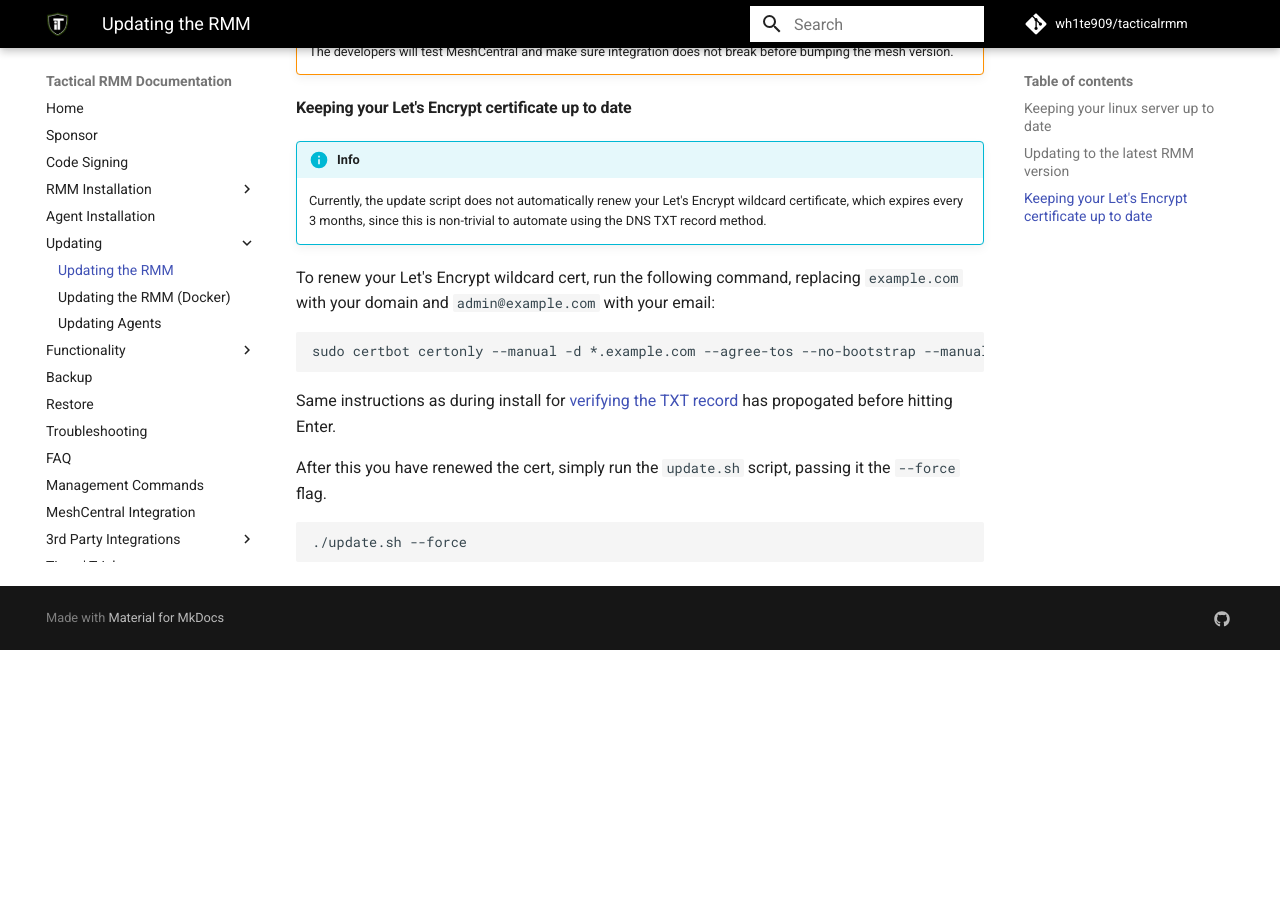
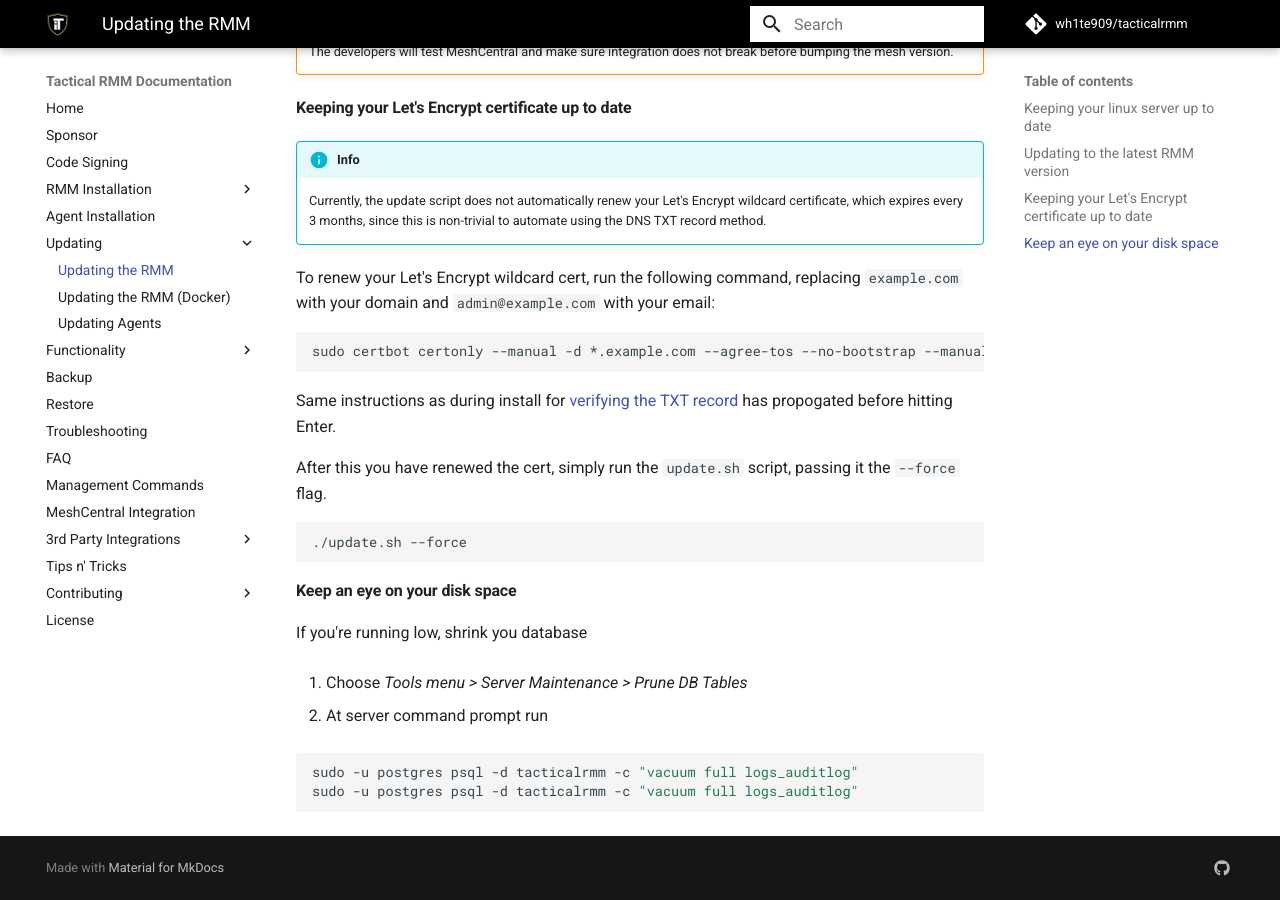
Before and after one commit to amidaware/trmm-docs, an MkDocs documentation site: the page built from docs/docs/update_server.md, in a window 1280 px wide and 900 px high, scrolled down 1495 px. Built offline with MkDocs 1.6.1 and Material for MkDocs 9.7.7, drawn with Linux system fonts in a browser that asks for light colours; comment, search, counter and statistics services are not loaded; before the commit the page ends 2145 px from its top, so only the background shows below that.

Commit message:
adding db maintenance to docs

````diff
--- a/docs/docs/update_server.md
+++ b/docs/docs/update_server.md
@@ -17,6 +17,7 @@
 SSH into your server as the linux user you created during install.<br/><br/>
 __Never__ run any update scripts or commands as the `root` user.<br/>This will mess up permissions and break your installation.<br/><br/>
 Download the update script and run it:<br/>
+
 ```bash
 wget -N https://raw.githubusercontent.com/wh1te909/tacticalrmm/master/update.sh
 chmod +x update.sh
@@ -27,14 +28,15 @@
 
 If you are already on the latest version, the update script will notify you of this and return immediately.<br/><br/>
 You can pass the optional `--force` flag to the update script to forcefully run through an update, which will bypass the check for latest version.<br/>
+
 ```bash
 ./update.sh --force
 ```
+
 This is usefull for a botched update that might have not completed fully.<br/><br/>
 The update script will also fix any permissions that might have gotten messed up during a botched update, or if you accidentally ran the update script as the `root` user.
 
 <br/>
-
 
 !!!warning
     Do __not__ attempt to manually update MeshCentral to a newer version.
@@ -61,3 +63,16 @@
 ```bash
 ./update.sh --force
 ```
+
+#### Keep an eye on your disk space
+
+If you're running low, shrink you database
+
+1. Choose *Tools menu > Server Maintenance > Prune DB Tables*
+
+2. At server command prompt run
+
+```bash
+sudo -u postgres psql -d tacticalrmm -c "vacuum full logs_auditlog"
+sudo -u postgres psql -d tacticalrmm -c "vacuum full logs_auditlog"
+```
````
